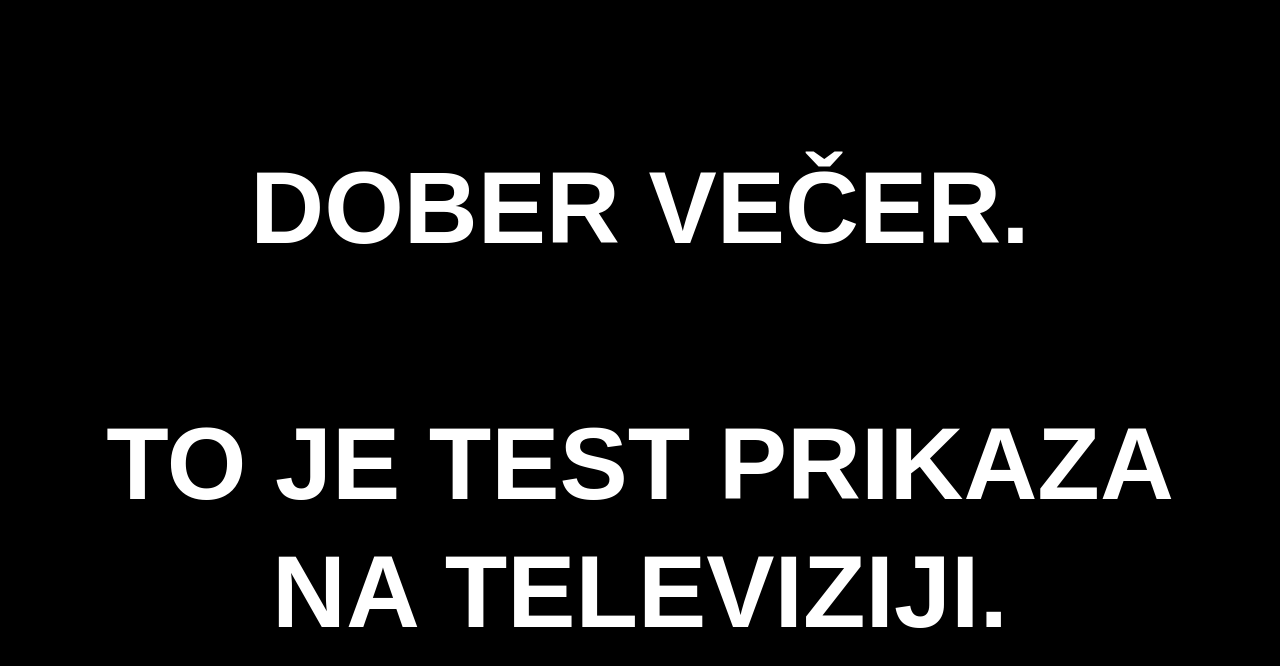
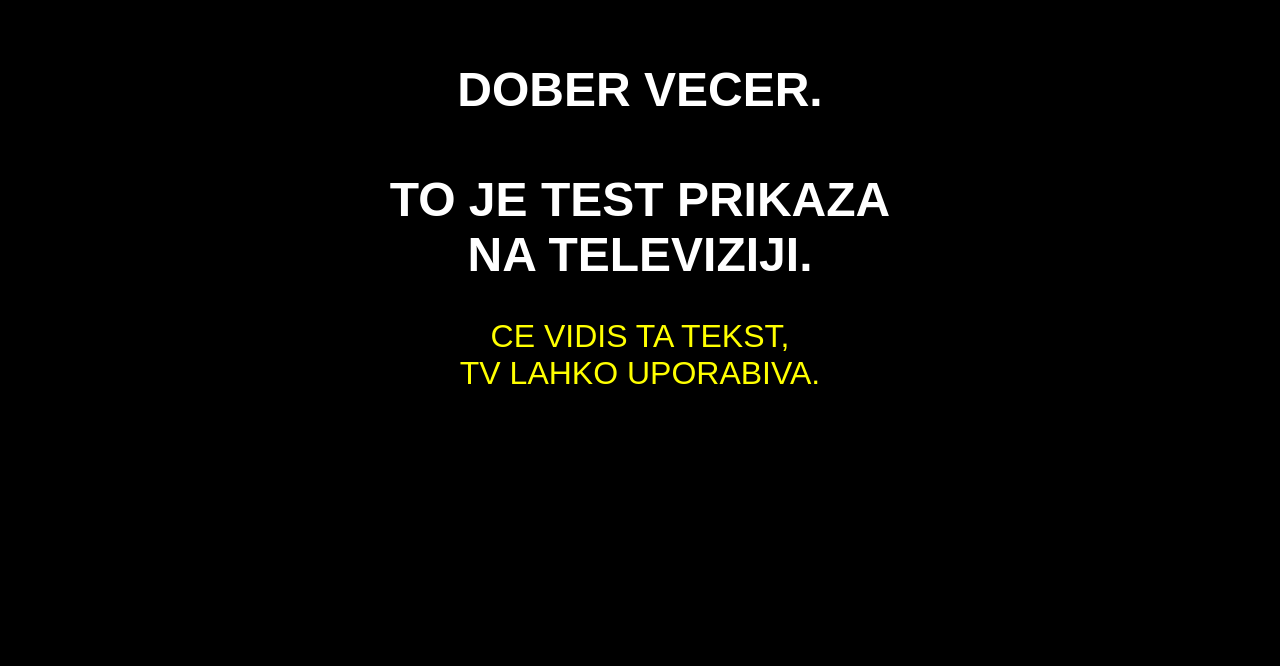
Before and after one commit to Saso123888/DB, a plain HTML site: page index.html in a window 1280 px wide. Drawn offline with Linux system fonts and the light colour scheme.

Commit message:
Refactor HTML structure and content
Updated title and modified body content with new formatting.

```diff
--- a/index.html
+++ b/index.html
@@ -1,41 +1,31 @@
 <!DOCTYPE html>
-<html lang="sl">
+<html>
 <head>
-<meta charset="UTF-8">
-<meta name="viewport" content="width=device-width, initial-scale=1.0">
-<title>TV test</title>
-
-<style>
-html, body {
-  margin: 0;
-  width: 100%;
-  height: 100%;
-  background: black;
-  color: white;
-  font-family: Arial, Helvetica, sans-serif;
-}
-
-body {
-  display: flex;
-  align-items: center;
-  justify-content: center;
-}
-
-#text {
-  width: 92%;
-  text-align: center;
-  font-size: 8vw;
-  font-weight: bold;
-  line-height: 1.25;
-  text-transform: uppercase;
-}
-</style>
+<title>TV TEST</title>
 </head>
 
-<body>
-  <div id="text">
-    DOBER VEČER.<br><br>
-    TO JE TEST PRIKAZA NA TELEVIZIJI.
-  </div>
+<body bgcolor="black">
+
+<br><br><br>
+
+<center>
+
+<font face="Arial" color="white" size="7">
+<b>
+DOBER VECER.<br><br>
+TO JE TEST PRIKAZA<br>
+NA TELEVIZIJI.
+</b>
+</font>
+
+<br><br><br>
+
+<font face="Arial" color="yellow" size="6">
+CE VIDIS TA TEKST,<br>
+TV LAHKO UPORABIVA.
+</font>
+
+</center>
+
 </body>
 </html>
```
